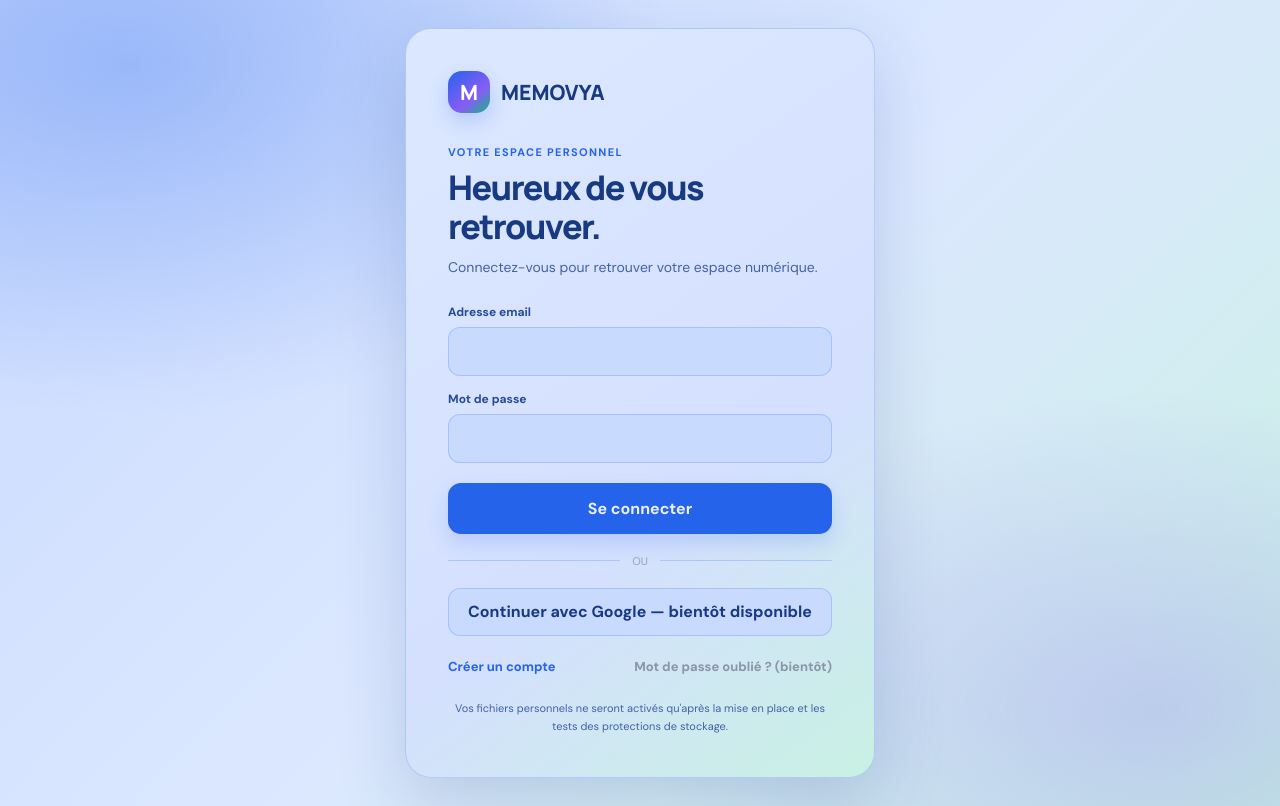
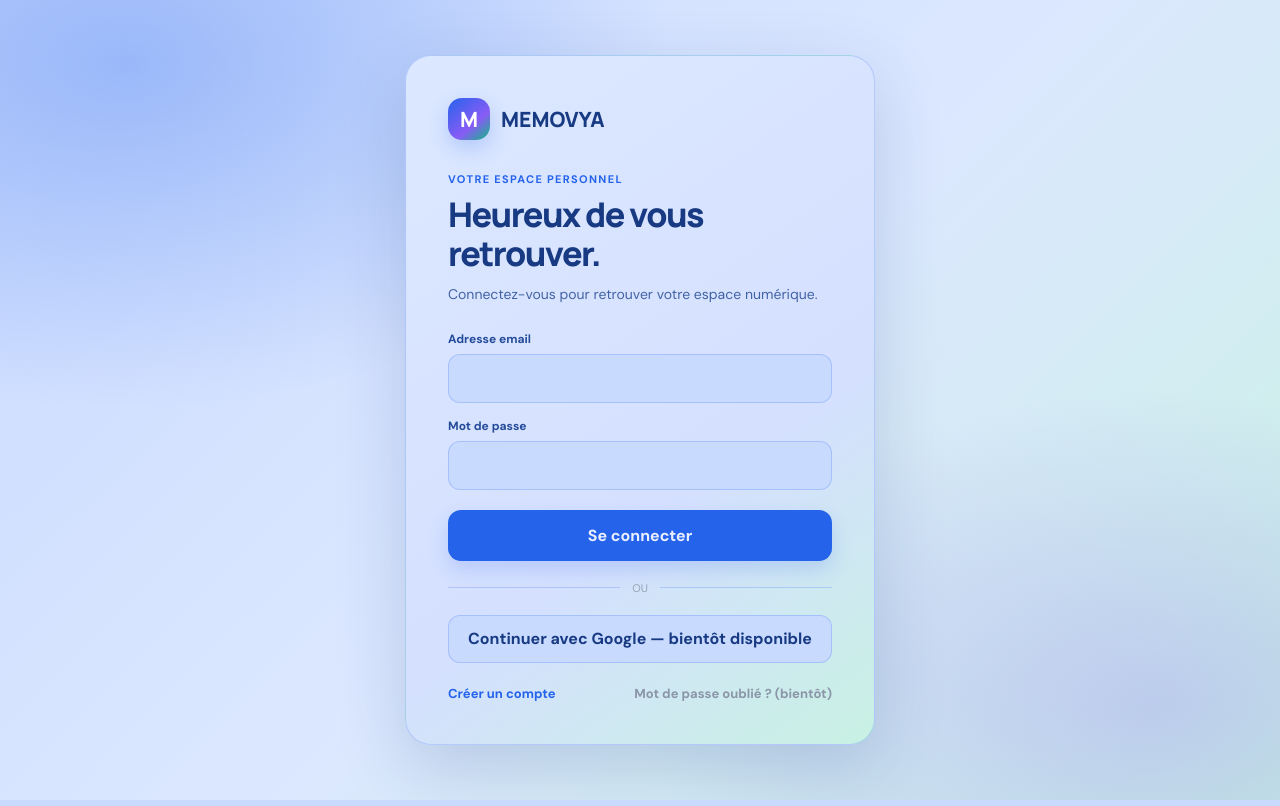
Before and after one commit to jemoresjemor9-collab/MEMOVYA, a Next.js app: page /login in a window 1280 px wide. Built offline with nearby package versions, Linux system fonts and the light colour scheme; no server answers.

Commit message:
Remove misleading login security warning

```diff
--- a/app/login/page.tsx
+++ b/app/login/page.tsx
@@ -21,7 +21,6 @@ export default function LoginPage() {
           <Link href="/signup">Créer un compte</Link>
           <span aria-label="Réinitialisation bientôt disponible" style={{color:"#8A95A7"}}>Mot de passe oublié ? (bientôt)</span>
         </div>
-        <p className="auth-note">Vos fichiers personnels ne seront activés qu'après la mise en place et les tests des protections de stockage.</p>
       </section>
     </main>
   );
```
